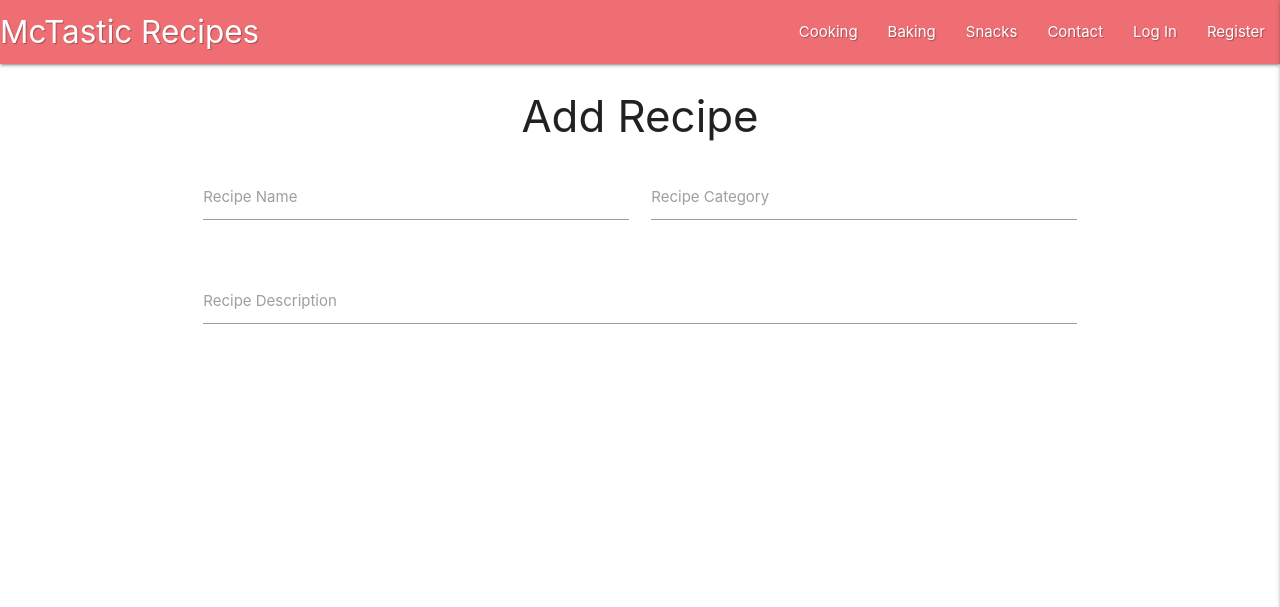
After one commit to Sean-Mc-Mahon/McTasticRecipes, a Flask app: page /add_recipe in a window 1280 px wide. The commit adds this page. Shown: the top 607 px of the page. Run offline with Flask 2, Linux system fonts and the light colour scheme; some libraries are stand-ins or nearby versions.

Commit message:
add recipe form added

```diff
--- a/app.py
+++ b/app.py
@@ -98,6 +98,11 @@ def logout():
     return redirect(url_for("login"))
 
 
+@app.route("/add_recipe")
+def add_recipe():
+    return render_template("add_recipe.html")
+
+
 if __name__ == "__main__":
     app.run(host=os.environ.get("IP"),
             port=int(os.environ.get("PORT")),
--- /dev/null
+++ b/templates/add_recipe.html
@@ -0,0 +1,27 @@
+{% extends "base.html" %}
+{% block content %}
+
+    <h3 class="center-align">Add Recipe</h3>
+
+    <div class="row">
+        <form class="col s12" method="POST" action="">
+            <div class="row">
+                <div class="input-field col s6">
+                    <input id="recipe_name" type="text" class="validate">
+                    <label for="recipe_name">Recipe Name</label>
+                </div>
+                <div class="input-field col s6">
+                    <input id="recipe_category" type="text" class="validate">
+                    <label for="recipe_category">Recipe Category</label>
+                </div>
+            </div>
+            <div class="row">
+                <div class="input-field col s12">
+                    <input id="recipe_description" type="text" class="validate">
+                    <label for="recipe_description">Recipe Description</label>
+                </div>
+            </div>
+        </form>
+    </div>
+
+{% endblock%}
--- a/templates/base.html
+++ b/templates/base.html
@@ -35,7 +35,7 @@
                 <li><a href=".html">Contact</a></li>
                 {% if session.user %}
                     <li><a href="{{ url_for('logout')}}">Log Out</a></li>
-                    <li><a href=".html">Add Recipe</a></li>
+                    <li><a href="{{ url_for('add_recipe')}}">Add Recipe</a></li>
                     <li><a href="{{ url_for('profile', username=session['user']) }}">Profile</a></li>
                 {% else %}
                     <li><a href="{{ url_for('login')}}">Log In</a></li>
@@ -54,7 +54,7 @@
                 <li><a href=".html">Contact</a></li>
                 {% if session.user %}
                     <li><a href="{{ url_for('logout')}}">Log Out</a></li>
-                    <li><a href=".html">Add Recipe</a></li>
+                    <li><a href="{{ url_for('add_recipe')}}">Add Recipe</a></li>
                     <li><a href="{{ url_for('profile', username=session['user']) }}">Profile</a></li>
                 {% else %}
                     <li><a href="{{ url_for('login')}}">Log In</a></li>
```
